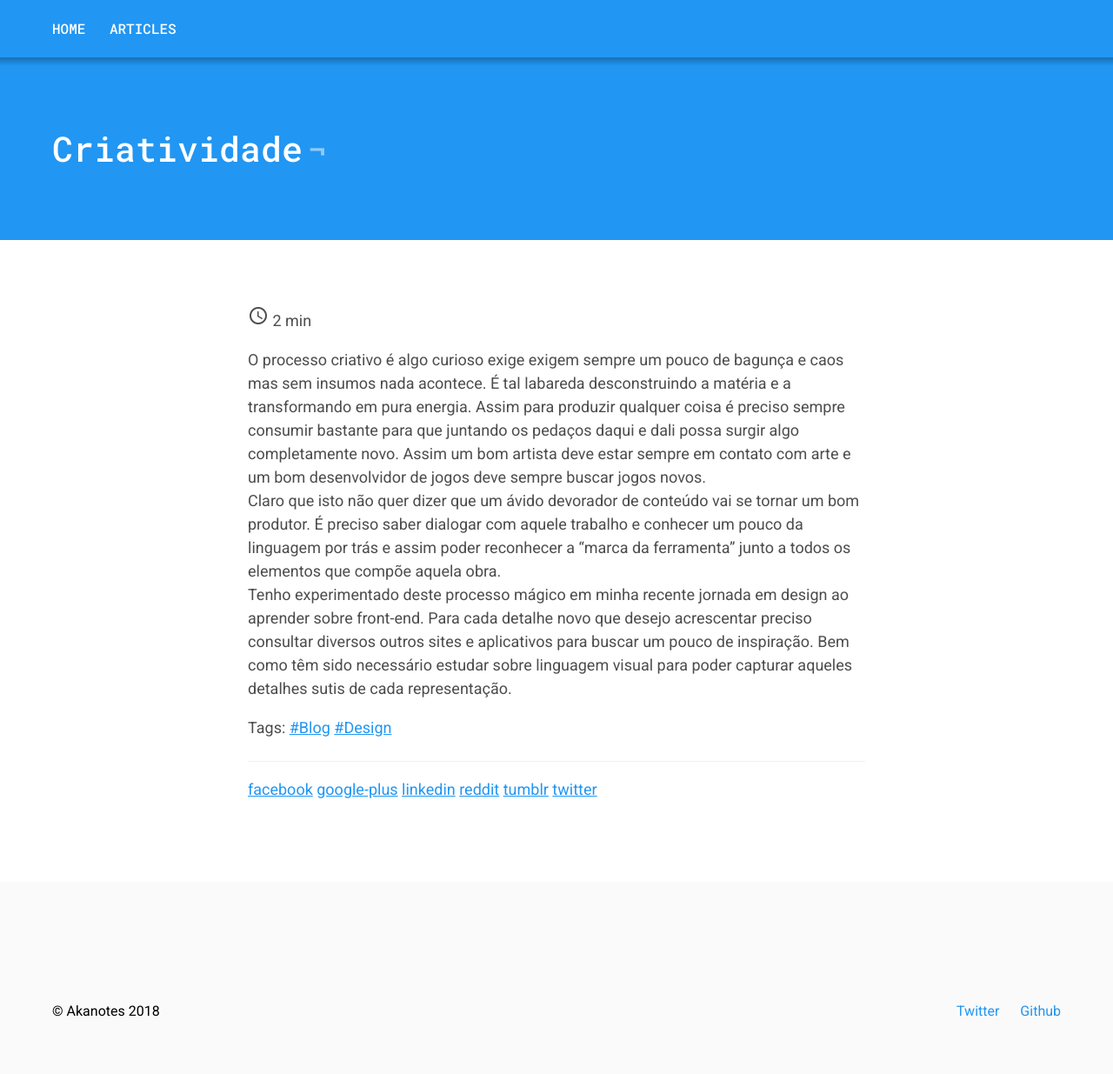
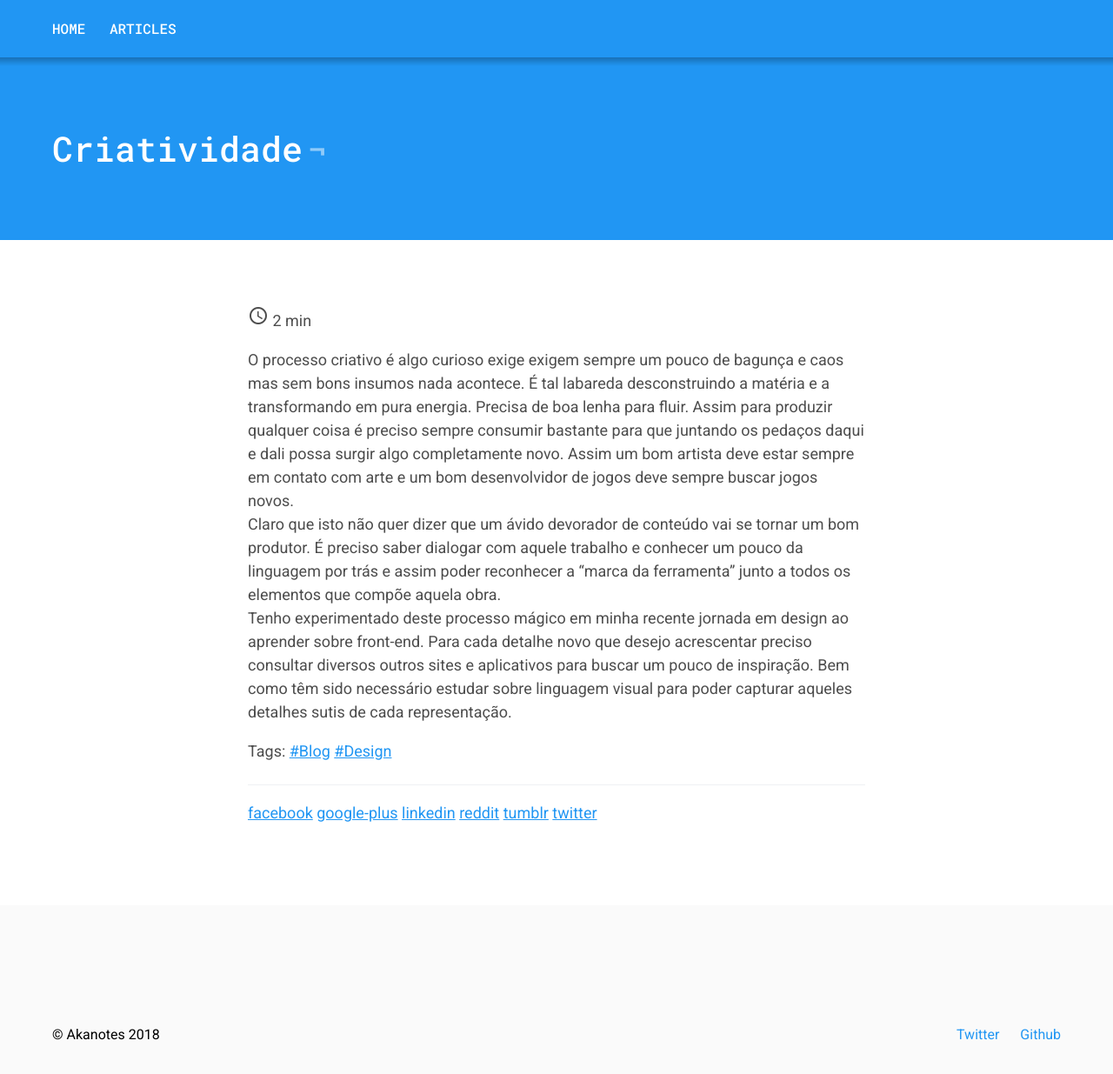
Before and after one commit to akafael/akafael.github.io, a Jekyll site: the page built from _posts/2018-02-08-criatividade.md, in a window 1280 px wide and 1341 px high. Shown: the top 1235 px of the window at 87% size. Built offline with Jekyll 4.4.1, drawn with Linux system fonts in a browser that asks for light colours.

Commit message:
Pequenos ajustes

```diff
--- a/_posts/2018-02-08-criatividade.md
+++ b/_posts/2018-02-08-criatividade.md
@@ -8,7 +8,7 @@ lang: pt
 ref: criativity
 ---
 
-O processo criativo é algo curioso exige exigem sempre um pouco de bagunça e caos mas sem insumos nada acontece. É tal labareda desconstruindo a matéria e a transformando em pura energia. Assim para produzir qualquer coisa é preciso sempre consumir bastante para que juntando os pedaços daqui e dali possa surgir algo completamente novo. Assim um bom artista deve estar sempre em contato com arte e um bom desenvolvidor de jogos deve sempre buscar jogos novos.
+O processo criativo é algo curioso exige exigem sempre um pouco de bagunça e caos mas sem bons insumos nada acontece. É tal labareda desconstruindo a matéria e a transformando em pura energia. Precisa de boa lenha para fluir. Assim para produzir qualquer coisa é preciso sempre consumir bastante para que juntando os pedaços daqui e dali possa surgir algo completamente novo. Assim um bom artista deve estar sempre em contato com arte e um bom desenvolvidor de jogos deve sempre buscar jogos novos.
 
 Claro que isto não quer dizer que um ávido devorador de conteúdo vai se tornar um bom produtor. É preciso saber dialogar com aquele trabalho e conhecer um pouco da linguagem por trás e assim poder reconhecer a "marca da ferramenta" junto a todos os elementos que compõe aquela obra.
 
--- a/index.markdown
+++ b/index.markdown
@@ -5,4 +5,4 @@ lang: en
 ref: homepage
 ---
 
-This is collection of bit from myself made with love and code using Jekyll and hosted on Github. It compress all sort of things from programmingsnippets to produtivity tips. My journal it is! Feel free to dig it for anything useful for you.
+This is collection of bit from myself made with love and code using Jekyll and hosted on Github. It compress all sort of things from programming snippets to produtivity tips. My journal it is! Feel free to dig it for anything useful for you.
```
